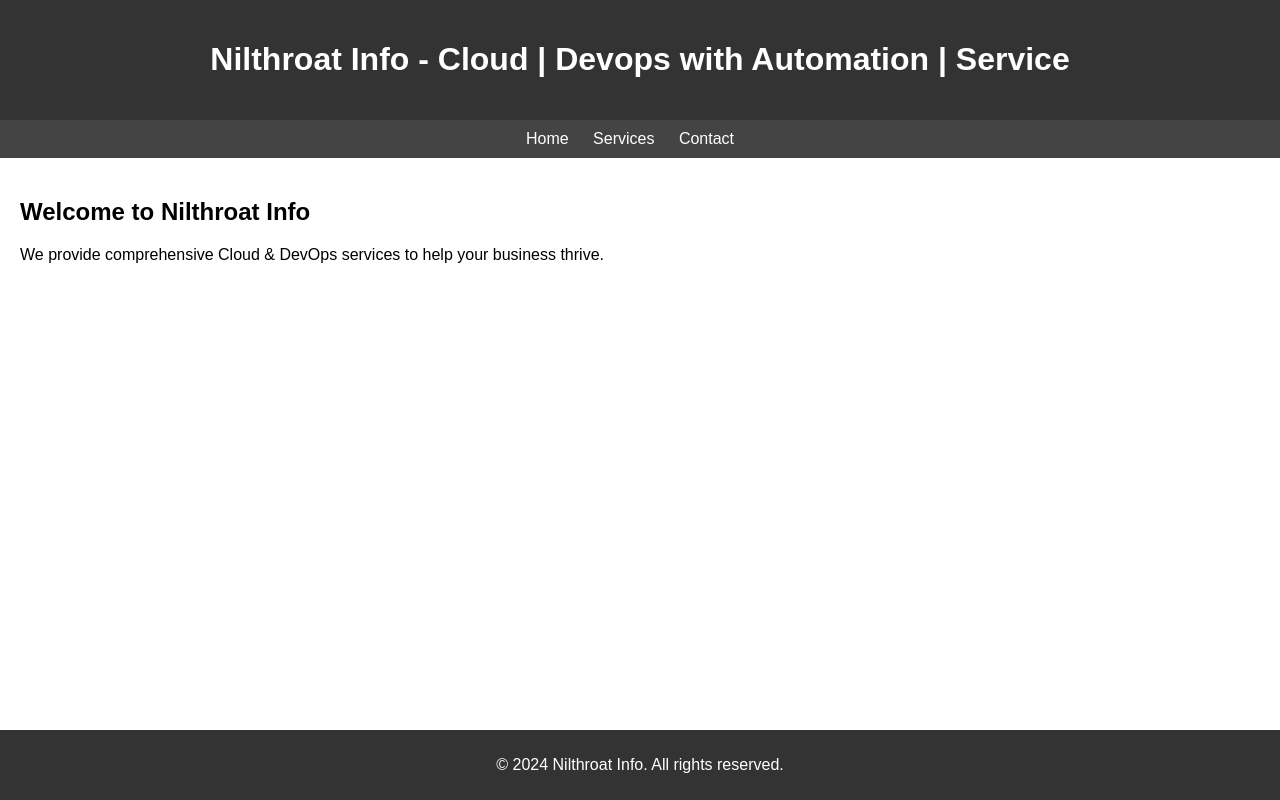
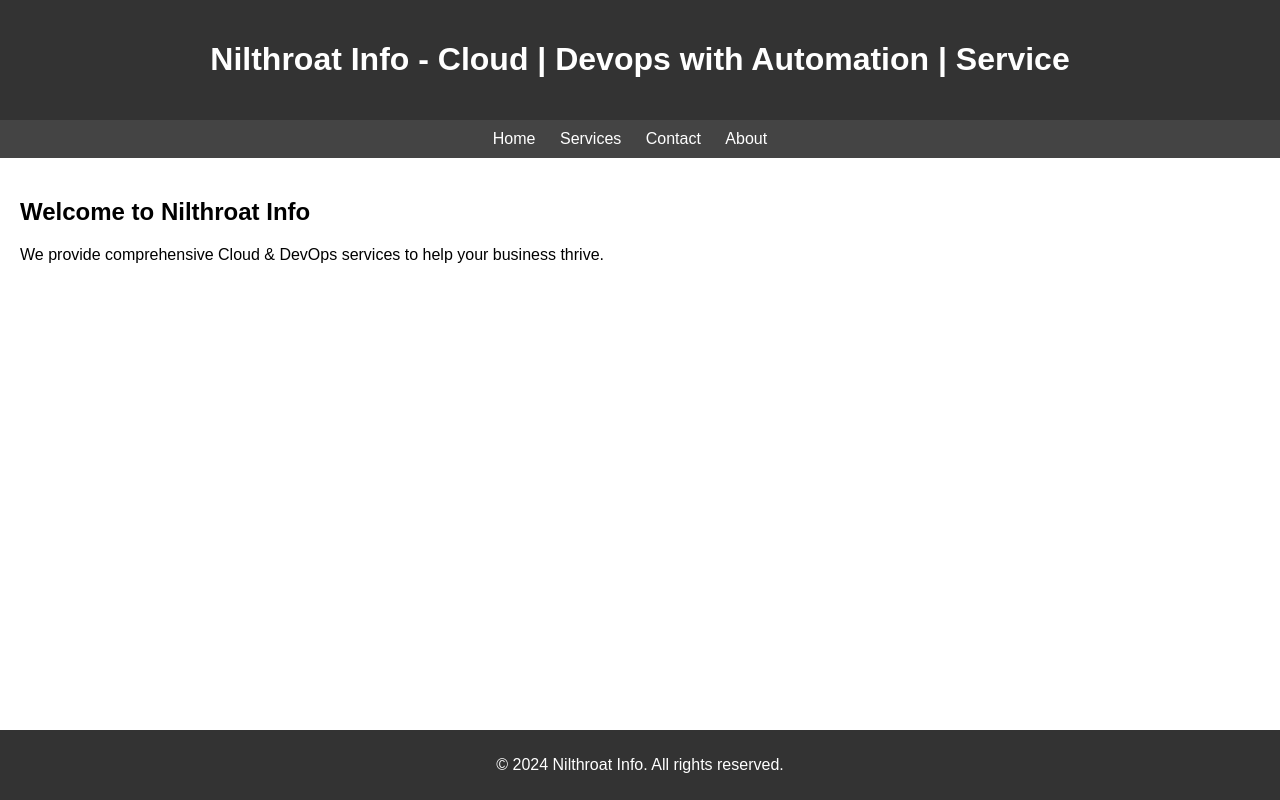
Before and after one commit to deepak-pullastya/mynew, a plain HTML site: page index.html in a window 1280 px wide. Drawn offline with Linux system fonts and the light colour scheme.

Commit message:
Add About in Index.html

```diff
--- a/index.html
+++ b/index.html
@@ -15,6 +15,7 @@
             <li><a href="/home">Home</a></li>
             <li><a href="/services">Services</a></li>
             <li><a href="/contact">Contact</a></li>
+	        <li><a href="/about">About</a></li>
         </ul>
     </nav>
     <section>
```
